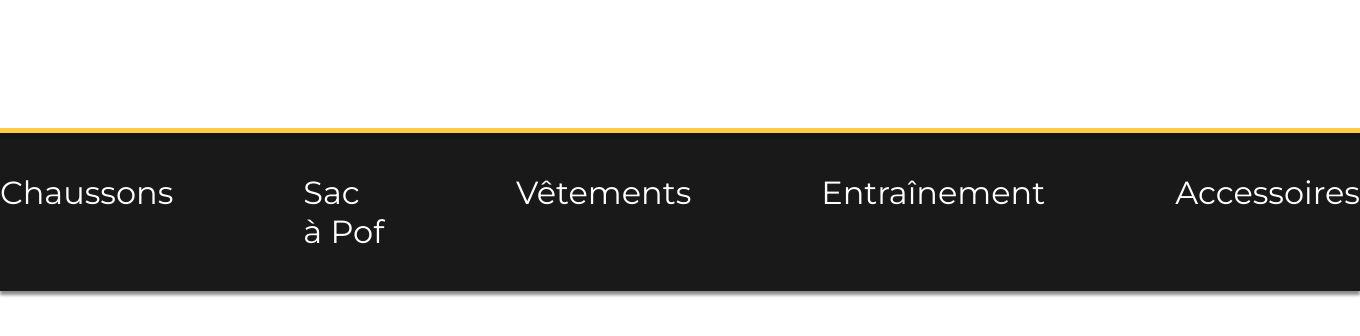
After one commit to AMLSys/P_Appro_A11, a PHP site: page /resources/siteparts/nav.php in a window 1360 px wide. The commit adds this page. Shown: the top 336 px of the page. Run offline with PHP 8.4, Linux system fonts and the light colour scheme.

Commit message:
Creation of the navbar

```diff
--- a/resources/css/header.css
+++ b/resources/css/header.css
@@ -7,8 +7,6 @@
   .flex-header {
     display: flex;
     justify-content: center;
-    display: flex;
-    background-color: #000;
     padding: 0;
     width: 100%;
     top: 0;
--- /dev/null
+++ b/resources/css/nav.css
@@ -0,0 +1,69 @@
+/*
+        Etml
+        Author      :Aurélien Lahaye
+        Date        :07.02.2024
+        Description :Style sheet for the nav
+*/
+.flex-nav {
+    display: flex;
+    justify-content: center;
+    padding: 0;
+    width: 100%;
+    top: 0;
+    left: 0;
+    position: absolute;
+    flex-direction: column;
+    margin-top: 128px;
+  }
+  .collored-line {
+    box-shadow: 0px 4px 4px 0px rgba(0, 0, 0, 0.25);
+    background-color: #ffcb44;
+    min-height: 5px;
+    width: 100%;
+  }
+  @media (max-width: 991px) {
+    .collored-line {
+      max-width: 100%;
+    }
+  }
+  .nav-look {
+    box-shadow: 0px 4px 3px 0px rgba(0, 0, 0, 0.45);
+    background-color: rgba(0, 0, 0, 0.9);
+    display: flex;
+    width: 100%;
+    justify-content: center;
+    align-items: center;
+    padding: 30px 0px;
+  }
+  @media (max-width: 991px) {
+    .nav-look {
+      max-width: 100%;
+      padding: 0 20px;
+    }
+  }
+  .nav-space {
+    justify-content: space-between;
+    display: flex;
+    width: 100%;
+    max-width: 1570px;
+    gap: 130px;
+    padding: 10px 0;
+  }
+  @media (max-width: 991px) {
+    .nav-space {
+      max-width: 100%;
+      gap: 10px;
+      flex-wrap: wrap;
+    }
+  }
+  .item {
+    font-family: 'Montserrat', sans-serif;
+    flex-grow: 1;
+    font-size: 32px;
+    color: #fff;
+    font-weight: 400;
+  }
+
+  .item:hover {
+    color: #FAB400;
+  }
--- /dev/null
+++ b/resources/siteparts/nav.php
@@ -0,0 +1,33 @@
+<!DOCTYPE html>
+<html lang="fr">
+    <head>
+        <!--
+		    Author: Aurélien Lahaye
+		    Date: 05.02.2024
+		    Description: Nav of the webiste
+	    -->
+        <title>Bouldero - Nav</title>
+        <meta charset="utf-8" />
+        <meta name="viewport" content="width=device-width, initial-scale=1.0">
+        <meta name="viewport" content="width=device-width, initial-scale=1.0">
+        <link rel="stylesheet" href="../../resources/css/nav.css">
+        <link rel="icon" type="image/png" href="../../resources/icones/Bouldero_Logo.svg">
+        <style>
+            @import url('https://fonts.googleapis.com/css2?family=Montserrat&display=swap');
+        </style>
+    </head>
+    <nav>
+    <div class="flex-nav">
+        <div class="collored-line"></div>
+            <div class="nav-look">
+                <div class="nav-space">
+                    <div class="item">Chaussons</div>
+                    <div class="item">Sac à Pof</div>
+                    <div class="item">Vêtements</div>
+                    <div class="item">Entraînement</div>
+                    <div class="item">Accessoires</div>
+                </div>
+            </div>
+        </div>
+    </nav>
+</html>
```
Also changed, not shown: resources/css/shared.css (+11 -0 lines), resources/siteparts/header.php (+7 -15 lines), src/html/homepage.php (+3 -4 lines), resources/icones/Hamburger_Menu.svg (added), resources/siteparts/nav.html (deleted).
